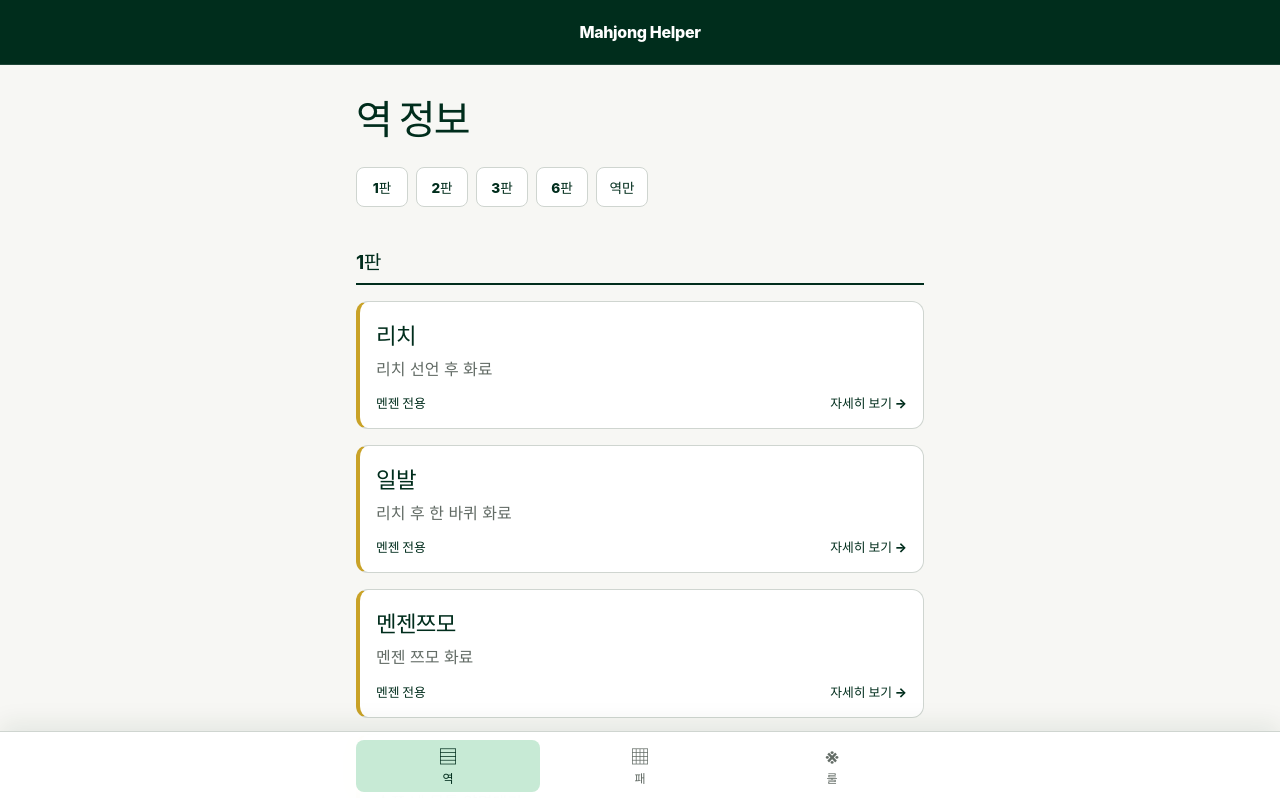
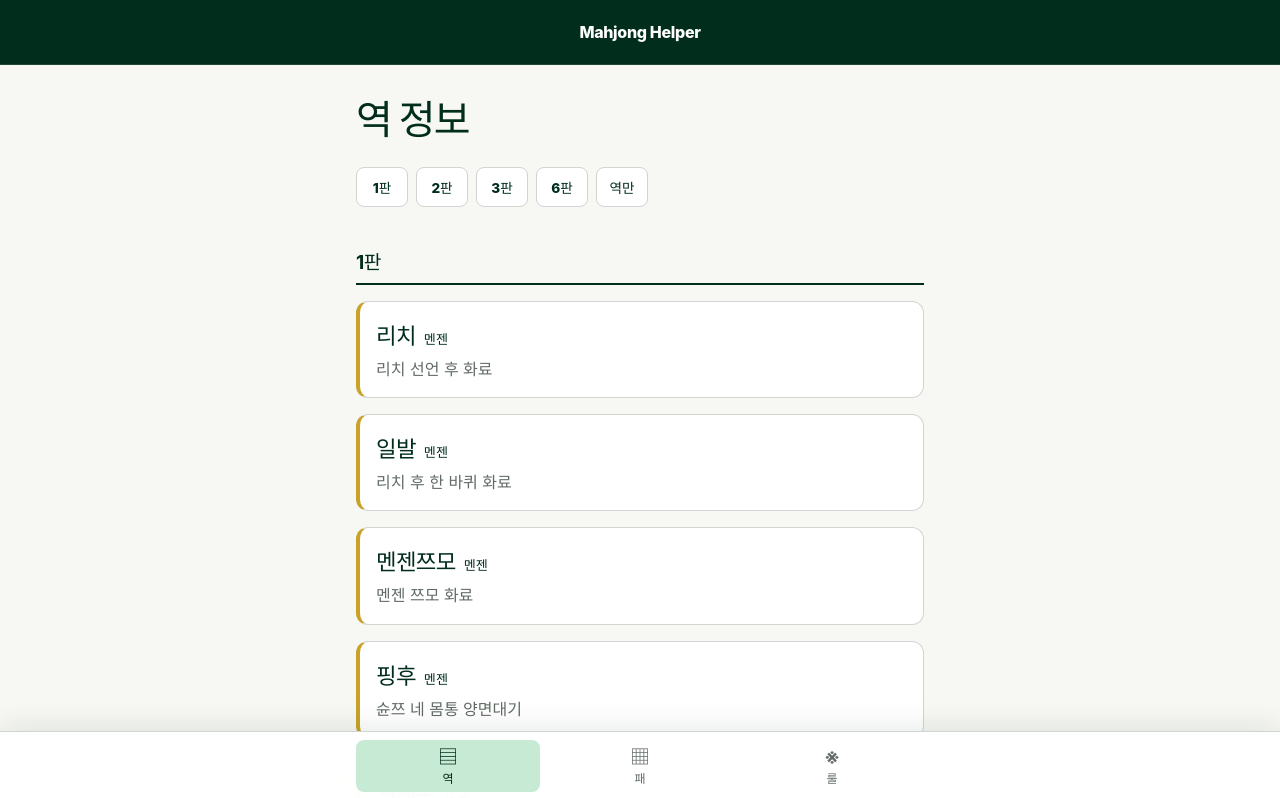
Before and after one commit to sascill/mahjong-helper, a React (Vite) app: page /yaku in a window 1280 px wide. Shown: the top 798 px of the page. Built offline with nearby package versions, Linux system fonts and the light colour scheme.

Commit message:
feat: 역 카드 조건 표시 간소화

```diff
--- a/src/features/yaku-catalog/YakuCatalog.module.css
+++ b/src/features/yaku-catalog/YakuCatalog.module.css
@@ -126,10 +126,11 @@
   letter-spacing: -0.03em;
 }
 
-.listCardFooter {
-  color: var(--color-text-muted);
-  font-size: 0.8rem;
+.listCardCondition {
+  color: var(--color-primary-strong);
+  font-size: 0.82rem;
   font-weight: 800;
+  line-height: 1;
 }
 
 .listCard p {
@@ -139,15 +140,6 @@
   overflow: hidden;
   text-overflow: ellipsis;
   white-space: nowrap;
-}
-
-.listCardFooter {
-  display: flex;
-  flex-wrap: wrap;
-  justify-content: space-between;
-  gap: var(--space-2);
-  margin-top: var(--space-3);
-  color: var(--color-primary-strong);
 }
 
 .infoCard,
--- a/src/features/yaku-catalog/lib/yakuPresentation.ts
+++ b/src/features/yaku-catalog/lib/yakuPresentation.ts
@@ -103,14 +103,14 @@ export const getPrimaryValueLabel = (yaku: Yaku): string =>
     ? '역만'
     : `멘젠 ${yaku.value.closed}판`
 
-export const getOpenValueLabel = (yaku: Yaku): string => {
+export const getListConditionLabel = (yaku: Yaku): string => {
   if (yaku.value.type === 'yakuman') {
-    return yaku.value.open ? '울기 가능' : '멘젠 전용'
+    return yaku.value.open ? '울기 가능' : '멘젠'
   }
 
   return yaku.value.open === null
-    ? '멘젠 전용'
-    : `울기 ${yaku.value.open}판`
+    ? '멘젠'
+    : `울면 ${yaku.value.open}판`
 }
 
 export const getDetailOpenValueLabel = (yaku: Yaku): string => {
--- a/src/features/yaku-catalog/ui/YakuList.tsx
+++ b/src/features/yaku-catalog/ui/YakuList.tsx
@@ -5,7 +5,7 @@ import styles from '../YakuCatalog.module.css'
 import {
   getCompactYakuSummary,
   getYakuGroupAnchorId,
-  getOpenValueLabel,
+  getListConditionLabel,
   groupYakus,
 } from '../lib/yakuPresentation'
 
@@ -59,12 +59,11 @@ export function YakuList({ yakus }: YakuListProps) {
                   >
                     <div className={styles.listCardTitle}>
                       <h3>{yaku.name}</h3>
+                      <span className={styles.listCardCondition}>
+                        {getListConditionLabel(yaku)}
+                      </span>
                     </div>
                     <p>{getCompactYakuSummary(yaku)}</p>
-                    <div className={styles.listCardFooter}>
-                      <span>{getOpenValueLabel(yaku)}</span>
-                      <span aria-hidden="true">자세히 보기 →</span>
-                    </div>
                   </Link>
                 </article>
               ))}
```
Also changed, not shown: src/features/yaku-catalog/Spec.md (+3 -1 lines), 1 other file (tests, documents, lock files or other folders).
